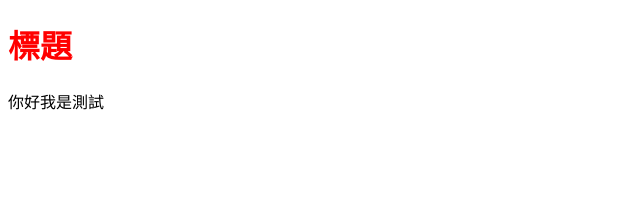
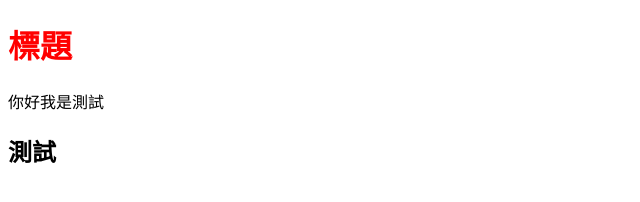
Before and after one commit to www0527/git1017, a plain HTML site: page index.html in a window 1280 px wide. Shown: the whole page, without its empty margins (0-640 px from the left). Drawn offline with Linux system fonts and the light colour scheme.

Commit message:
增加h2

```diff
--- a/index.html
+++ b/index.html
@@ -9,5 +9,6 @@
 <body>
     <h1>標題</h1>
     <p>你好我是測試</p>
+    <h2>測試</h2>
 </body>
 </html>
```
